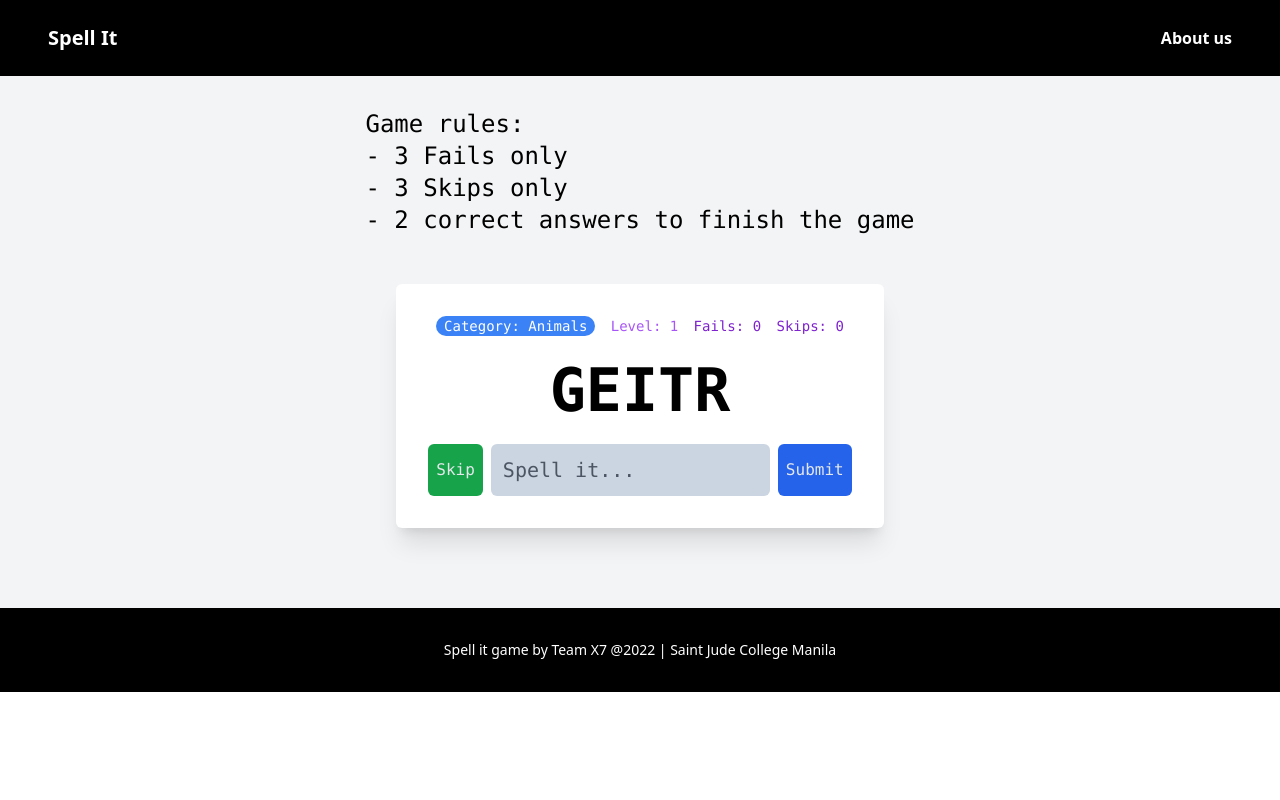
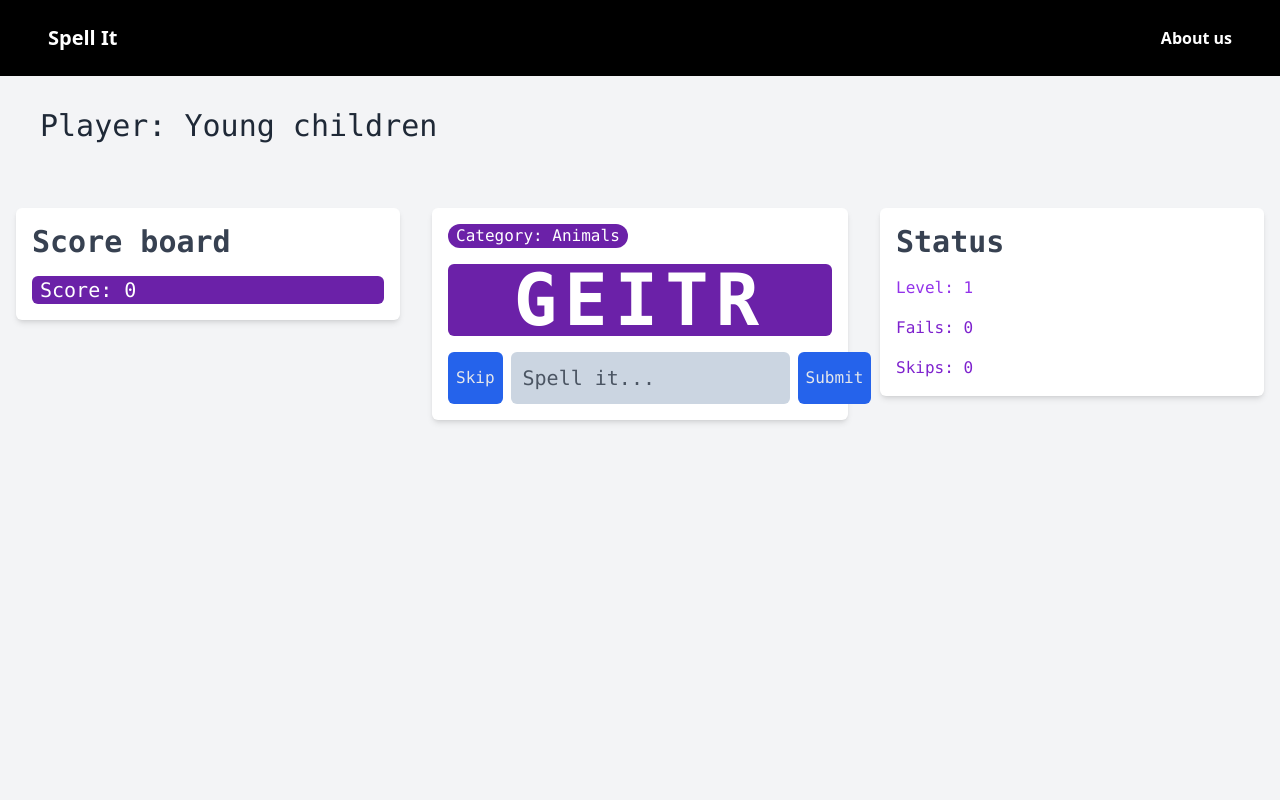
Before and after one commit to kensidiangco/spell-it-game, a Next.js app: page / in a window 1280 px wide. Both pictures are taken after typing "5" into the empty fields and a click on the input "Submit". Shown: the top 800 px of the page. Built offline with nearby package versions, Linux system fonts and the light colour scheme.

Commit message:
Adding animation and changing layout

```diff
--- /dev/null
+++ b/components/GamePanel.jsx
@@ -0,0 +1,79 @@
+import { AnimatePresence, motion } from 'framer-motion'
+import React from 'react'
+
+function GamePanel({ disableButton, category, trySubmit, skipWord, shuffleWord, handleSubmitAnswer, handleSkip, answer, setAnswer, errorMessage, successAnswer }) {
+  return (
+    <>
+        {/* <div className="p-8 bg-white rounded-md shadow-xl flex flex-col gap-6 md:my-8"> */}
+           <span className="flex flex-col md:flex-row items-center">
+            <p className="bg-purple-800 text-white px-2 rounded-xl">Category: {category}</p>
+            {/*<p className="text-sm text-purple-500">Level: {level}</p>
+            <p className={`${trySubmit > 2? "text-md bg-red-600 text-white px-2 rounded-xl" : "text-purple-700 text-sm"}`}>Fails: {trySubmit - 1}</p>
+            <p className={`${skipWord > 2? "text-md bg-red-600 text-white px-2 rounded-xl" : "text-purple-700 text-sm"}`}>Skips: {skipWord}</p>
+          */}</span>
+
+          <motion.button
+            initial={{ opacity: 0.6 }}
+            whileHover={{
+              scale: 1.2,
+              transition: { duration: .5 },
+            }}
+            // whileTap={{ scale: 0.9 }}
+            whileInView={{ opacity: 1 }}
+          >
+            <p className="text-7xl bg-purple-800 text-white rounded-md px-2 font-bold text-center tracking-widest">{shuffleWord}</p>
+          </motion.button>
+
+          <form className='flex flex-col md:flex-row gap-2' onSubmit={handleSubmitAnswer}>
+            <input type="button" value="Skip" className={`${skipWord == 3? "bg-red-600" : "bg-blue-600 hover:bg-blue-500"} text-gray-200 rounded-md p-2 cursor-pointer transition transition-delay-1`} onClick={handleSkip}/>
+            <input type="text" placeholder="Spell it..." className="bg-slate-300 rounded-md p-3 placeholder:text-gray-600 text-xl" value={answer} onChange={(e) => setAnswer(e.target.value)} required />
+            <input type="submit" value="Submit" className={`${disableButton? 'bg-gray-500' : 'bg-blue-600 hover:bg-blue-500'} text-gray-200 rounded-md p-2 cursor-pointer transition transition-delay-1`} disabled={disableButton}/>
+          </form>
+
+          <AnimatePresence>
+            {errorMessage &&
+              <motion.div
+                initial="hidden"
+                animate="visible"
+                variants={{
+                hidden: {
+                  scale: .8,
+                  opacity: 0
+                },
+                visible: {
+                  scale: 1,
+                  opacity: 1,
+                },
+              }}
+              >
+                <p className="text-center bg-red-500 text-white px-3 rounded-xl">{errorMessage}</p>
+              </motion.div>
+            }
+          </AnimatePresence>
+
+          <AnimatePresence>
+            {successAnswer &&
+              <motion.div
+                initial="hidden"
+                animate="visible"
+                variants={{
+                hidden: {
+                  scale: .8,
+                  opacity: 0
+                },
+                visible: {
+                  scale: 1,
+                  opacity: 1,
+                },
+              }}
+              >
+                <p className="text-center bg-green-500 text-white px-3 rounded-xl">{successAnswer}</p>
+              </motion.div>
+            }
+          </AnimatePresence>
+        {/* </div> */}
+    </>
+  )
+}
+
+export default GamePanel
--- /dev/null
+++ b/components/Loser.jsx
@@ -0,0 +1,36 @@
+import React from 'react'
+import Head from 'next/head'
+import { motion } from 'framer-motion';
+
+function Loser({ handlePlayAgain }) {
+  return (
+    <motion.div
+        initial="hidden"
+        animate="visible"
+        variants={{
+          hidden: {
+            scale: .8,
+            opacity: 0
+          },
+          visible: {
+            scale: 1,
+            opacity: 1,
+            transition: {
+              delay: .4
+            }
+          },
+        }}
+      >
+        <Head>
+          <title>Spell it | Game Over</title>
+        </Head>
+        <div className="flex flex-col gap-4 justify-center items-center h-screen bg-gradient-to-r from-red-200 to-white">
+
+          <p className="text-2xl md:text-8xl font-bold text-red-600">😭GAME OVER!💔</p>
+          <input type="button" value="Play again" className="bg-white hover:bg-gray-50 border-2 border-red-600 shadow-md cursor-pointer py-2 px-4 transition transition-delay-1 text-xl" onClick={handlePlayAgain}/>
+        </div>
+      </motion.div>
+  )
+}
+
+export default Loser
--- /dev/null
+++ b/components/StartPage.jsx
@@ -0,0 +1,18 @@
+import React from 'react'
+
+function StartPage({handleSubmit, getAge, setGetAge}) {
+    return (
+        <div className="bg-black h-screen text-white text-center flex flex-col gap-6 justify-center items-center font-mono">
+
+          <p className="text-5xl font-bold">Welcome to our game SPELL IT!</p>
+          <p className="text-md font-bold">Input your age before you can play!</p>
+          <form onSubmit={handleSubmit} className="flex flex-col md:flex-row gap-4 justify-center items-center">
+            <input type="number" placeholder='Input your age...' className="p-4 rounded-md bg-gray-400 placeholder:text-white" name="age" value={getAge} onChange={(e)=> setGetAge(e.target.value)}/>
+
+            <input type="submit" value="Submit" className="p-4 bg-blue-900 hover:bg-blue-800 rounded-md cursor-pointer"/>
+          </form>
+        </div>
+      )
+}
+
+export default StartPage
--- /dev/null
+++ b/components/Winner.jsx
@@ -0,0 +1,36 @@
+import React from 'react'
+import Head from 'next/head'
+import { motion } from 'framer-motion';
+
+function Winner({ handlePlayAgain }) {
+    return (
+      <motion.div
+        initial="hidden"
+        animate="visible"
+        variants={{
+        hidden: {
+          scale: .8,
+          opacity: 0
+        },
+        visible: {
+          scale: 1,
+          opacity: 1,
+          transition: {
+            delay: .4
+          }
+        },
+      }}
+      >
+        <Head>
+            <title>Spell it | Success</title>
+        </Head>
+        <div className="flex flex-col gap-4 justify-center items-center h-screen bg-gradient-to-r from-green-200 to-white">
+            <p className="text-2xl md:text-8xl font-bold text-green-700">Hooray!🎉</p>
+            <p className="text-2xl text-center md:text-5xl font-bold text-green-700">Thank you for playing the game🥰</p>
+            <input type="button" value="Play again" className="bg-green-600 cursor-pointer text-white p-2 px-4 hover:bg-green-500 transition transition-delay-1 text-xl" onClick={handlePlayAgain}/>
+        </div>
+      </motion.div>
+    )
+}
+
+export default Winner
--- a/package.json
+++ b/package.json
@@ -8,6 +8,7 @@
     "lint": "next lint"
   },
   "dependencies": {
+    "framer-motion": "^7.5.3",
     "next": "12.3.1",
     "react": "18.2.0",
     "react-dom": "18.2.0"
--- a/pages/_app.js
+++ b/pages/_app.js
@@ -1,15 +1,30 @@
 import '../styles/globals.css'
 import Navigation from '../components/Navigation'
 import Footer from '../components/Footer'
+import { motion } from 'framer-motion';
 
-function MyApp({ Component, pageProps }) {
+function MyApp({ Component, pageProps, router }) {
   return (
     <>
+    <motion.div key={router.route} initial="pageInitial" animate="pageAnimate" exit="pageExit" variants={{
+      pageInitial: {
+        opacity: 0
+      },
+      pageAnimate: {
+        opacity: 1
+      },
+      pageExit: {
+        backgroundColor: 'white',
+        filter: `invert()`,
+        opacity: 0
+      }
+    }}>
       <Navigation />
       <div className="bg-gray-100 font-mono">
         <Component {...pageProps} />
       </div>
       <Footer />
+    </motion.div>
     </>
   )
 }
--- a/pages/index.js
+++ b/pages/index.js
@@ -1,10 +1,16 @@
 import Head from 'next/head'
 import Image from 'next/image'
 import { useEffect, useState } from 'react'
+import GamePanel from '../components/GamePanel'
+import Loser from '../components/Loser'
+import StartPage from '../components/StartPage'
+import Winner from '../components/Winner'
+import { AnimatePresence, motion } from 'framer-motion';
 
 export default function Home() {
   const [getAge, setGetAge] = useState()
   const [age, setAge] = useState()
+  const [adulthood, setAdulthood] = useState('')
   const [savedAge, setSavedAge] = useState()
   const [errorMessage, setErrorMessage] = useState()
   const [successAnswer, setSuccessMessage] = useState()
@@ -16,6 +22,9 @@ export default function Home() {
   const [answer, setAnswer] = useState()
   const [rightAnswer, setRightAnswer] = useState()
   const [skipWord, setSkipWord] = useState(0)
+  const [disableButton, setDisableButton] = useState(false)
+
+  const [correctAnswer, setCorrectAnswer] = useState([]);
 
   useEffect(() => {
     const unloadCallback = (event) => {
@@ -44,6 +53,23 @@ export default function Home() {
   const MediumCategoryWords = Object.keys(mediumWords)
 
   useEffect(() => {
+    if (age < 11) {
+      setAdulthood('Young children')
+    }
+
+    if (age > 10 && age < 20) {
+      setAdulthood('Teenager')
+    }
+
+    if (age > 19 && age <26) {
+      setAdulthood('Young Adult')
+    }
+
+    if (age > 25) {
+      setAdulthood('Late Adult')
+    }
+
+    // Level 1
     if(age && level == 1) {
       const pickedCategory = BeginnerCategoryWords[Math.floor(Math.random()*BeginnerCategoryWords.length)]
       setCategory(pickedCategory)
@@ -58,6 +84,7 @@ export default function Home() {
       }
     }
 
+    // Level 2
     if(age && level == 2) {
       const pickedCategory = MediumCategoryWords[Math.floor(Math.random()*MediumCategoryWords.length)]
       setCategory(pickedCategory)
@@ -72,8 +99,6 @@ export default function Home() {
       }
     }
   }, [age, trySubmit, level, skipWord])
-
-
 
   useEffect(() => {
     if(getAge) {
@@ -98,69 +123,33 @@ export default function Home() {
     setAnswer()
     setLevel(1)
     setSkipWord(0)
-  }
-
-  if(trySubmit > 3) {
-    return (
-      <>
-        <Head>
-          <title>Spell it | Game Over</title>
-        </Head>
-        <div className="flex flex-col gap-4 justify-center items-center h-screen bg-gradient-to-r from-red-200 to-white">
-
-          <p className="text-2xl md:text-8xl font-bold text-red-600">😭GAME OVER!💔</p>
-          <input type="button" value="Play again" className="bg-white hover:bg-gray-50 border-2 border-red-600 shadow-md cursor-pointer py-2 px-4 transition transition-delay-1 text-xl" onClick={handlePlayAgain}/>
-        </div>
-      </>
-    )
-  }
-
-  if(level > 2) {
-    return (
-      <>
-        <Head>
-          <title>Spell it | Success</title>
-        </Head>
-        <div className="flex flex-col gap-4 justify-center items-center h-screen bg-gradient-to-r from-green-200 to-white">
-          <p className="text-2xl md:text-8xl font-bold text-green-700">Hooray!🎉</p>
-          <p className="text-2xl text-center md:text-5xl font-bold text-green-700">Thank you for playing the game🥰</p>
-          <input type="button" value="Play again" className="bg-green-600 cursor-pointer text-white p-2 px-4 hover:bg-green-500 transition transition-delay-1 text-xl" onClick={handlePlayAgain}/>
-        </div>
-      </>
-    )
-  }
-
-  if(!age) {
-    return (
-      <div className="bg-black h-screen text-white text-center flex flex-col gap-6 justify-center items-center font-mono">
-
-        <p className="text-5xl font-bold">Welcome to our game SPELL IT!</p>
-        <p className="text-md font-bold">Input your age before you can play!</p>
-        <form onSubmit={handleSubmit} className="flex flex-col md:flex-row gap-4 justify-center items-center">
-          <input type="number" placeholder='Input your age...' className="p-4 rounded-md bg-gray-400 placeholder:text-white" name="age" value={getAge} onChange={(e)=> setGetAge(e.target.value)}/>
-
-          <input type="submit" value="Submit" className="p-4 bg-blue-900 hover:bg-blue-800 rounded-md cursor-pointer"/>
-        </form>
-      </div>
-    )
+    setCorrectAnswer([])
+    setSuccessMessage('')
+    setErrorMessage('')
   }
 
   const handleSubmitAnswer = (e) => {
     e.preventDefault()
     setAnswer('')
 
+    setDisableButton(true)
+    setTimeout(() => {
+      setDisableButton(false)
+    }, 1500)
+
     if(answer?.toUpperCase() === rightAnswer) {
       setSuccessMessage("Correct!")
+      setCorrectAnswer(prevArr => [...prevArr, answer])
       setLevel(level + 1);
       setTimeout(() => {
         setSuccessMessage()
-      }, 5000)
+      }, 1500)
     } else {
       setErrorMessage(`Wrong spelling! \n try: ${trySubmit}`)
       setTrySubmit(trySubmit + 1);
       setTimeout(() => {
         setErrorMessage()
-      }, 3000)
+      }, 1500)
     }
   }
 
@@ -172,43 +161,141 @@ export default function Home() {
       setErrorMessage(`No more skip!`)
         setTimeout(() => {
           setErrorMessage()
-        }, 3000)
+        }, 2000)
     }
   }
 
-  console.log(skipWord)
+  // Pages
+
+  if(trySubmit > 3) {
+    return <Loser handlePlayAgain={handlePlayAgain} />
+  }
+
+  if(level > 2) {
+    return <Winner handlePlayAgain={handlePlayAgain} />
+  }
+
+  if(!age) {
+    return <StartPage handleSubmit={handleSubmit} getAge={getAge} setGetAge={setGetAge} />
+  }
 
   return (
-    <>
+    <motion.div
+      initial="hidden"
+      animate="visible"
+      variants={{
+        hidden: {
+          scale: .8,
+          opacity: 0
+        },
+        visible: {
+          scale: 1,
+          opacity: 1,
+          transition: {
+            delay: .4
+          }
+        },
+      }}
+    >
+
       <Head>
-        <title>Home</title>
+        <title>Spell It | Gameplay</title>
       </Head>
-      <div className="flex flex-col justify-center items-center gap-4 pb-12">
-        {/* <input type="button" value="Edit Age" onClick={editAge} className="p-4 bg-blue-900 hover:bg-blue-800 rounded-md cursor-pointer text-white" /> */}
+      <p className="text-3xl text-gray-800 pt-8 ml-10">Player: {adulthood}</p>
+      {/* <div className="flex flex-col justify-center items-center gap-4 pb-12 min-h-screen"> */}
+
+        {/* <input type="button" value="Edit Age" onClick={editAge} className="p-4 bg-blue-900 hover:bg-blue-800 rounded-md cursor-pointer text-white" />
         <div className="mt-8 flex flex-col mx-8 md:mx-none">
           <p className="text-2xl">Game rules:</p>
           <p className="text-2xl">- 3 Fails only</p>
           <p className="text-2xl">- 3 Skips only</p>
           <p className="text-2xl">- 2 correct answers to finish the game</p>
+        </div> */}
+
+        <div class="grid grid-cols-3 gap-4 place-items-center h-screen items-start pt-16">
+          <div className='flex flex-col gap-4 bg-white p-4 rounded-md shadow-md w-96'>
+            <p className="text-3xl font-bold text-gray-700">Score board</p>
+            <p className="text-xl bg-purple-800 px-2 text-white rounded-md">Score: <span>{level - 1}</span></p>
+
+            <AnimatePresence>
+              {correctAnswer?.map((answer, i) => (
+                <motion.div
+                  initial="hidden"
+                  animate="visible"
+                  variants={{
+                  hidden: {
+                    scale: .8,
+                    opacity: 0
+                  },
+                  visible: {
+                    scale: 1,
+                    opacity: 1,
+                  },
+                }}
+              >
+                  <li className="bg-green-600 px-2 rounded-md text-white">{answer}</li>
+              </motion.div>
+              ))}
+            </AnimatePresence>
+          </div>
+
+          <div className='grid grid-cols-1 gap-4 bg-white p-4 rounded-md shadow-md'>
+            <GamePanel
+              level={level}
+              category={category}
+              trySubmit={trySubmit}
+              skipWord={skipWord}
+              shuffleWord={shuffleWord}
+              handleSubmitAnswer={handleSubmitAnswer}
+              handleSkip={handleSkip}
+              answer={answer}
+              setAnswer={setAnswer}
+              errorMessage={errorMessage}
+              successAnswer={successAnswer}
+              disableButton={disableButton}
+            />
+          </div>
+
+          <div className='grid grid-cols-1 gap-4 bg-white p-4 rounded-md shadow-md w-96'>
+            <p className="text-3xl font-bold text-gray-700">Status</p>
+            <p className="text-purple-600">Level: {level}</p>
+            {trySubmit > 2 ?
+              <motion.div
+                animate={{
+                  rotate: [-1, 1.4, 1],
+                }}
+                transition={{
+                  delay: Math.random() * 0.7 + 0.05,
+                  repeat: Infinity,
+                  duration: Math.random() * 0.07 + 0.23
+                }}
+              >
+                <p className={`${trySubmit > 2? "text-md bg-red-600 text-white px-2 rounded-xl" : "text-purple-700"}`}>Fails: {trySubmit - 1}</p>
+              </motion.div>
+            :
+              <p className={`${trySubmit > 2? "text-md bg-red-600 text-white px-2 rounded-xl" : "text-purple-700"}`}>Fails: {trySubmit - 1}</p>
+
+            }
+            {skipWord > 2?
+              <motion.div
+                animate={{
+                  rotate: [-1, 1.4, 1],
+                }}
+                transition={{
+                  delay: Math.random() * 0.7 + 0.05,
+                  repeat: Infinity,
+                  duration: Math.random() * 0.07 + 0.23
+                }}
+              >
+                <p className={`${skipWord > 2? "text-md bg-red-600 text-white px-2 rounded-xl" : "text-purple-700"}`}>Skips: {skipWord}</p>
+              </motion.div>
+            :
+              <p className={`${skipWord > 2? "text-md bg-red-600 text-white px-2 rounded-xl" : "text-purple-700"}`}>Skips: {skipWord}</p>
+            }
+          </div>
         </div>
-        <div className="p-8 bg-white rounded-md shadow-xl flex flex-col gap-6 md:my-8">
-          <span className="flex flex-col md:flex-row justify-around items-center">
-            <p className="text-sm bg-blue-500 text-white px-2 rounded-xl">Category: {category}</p>
-            <p className="text-sm text-purple-500">Level: {level}</p>
-            <p className={`${trySubmit > 2? "text-md bg-red-600 text-white px-2 rounded-xl" : "text-purple-700 text-sm"}`}>Fails: {trySubmit - 1}</p>
-            <p className={`${skipWord > 2? "text-md bg-red-600 text-white px-2 rounded-xl" : "text-purple-700 text-sm"}`}>Skips: {skipWord}</p>
-          </span>
-          <p className="text-6xl font-bold text-center">{shuffleWord}</p>
 
-          <form className='flex flex-col md:flex-row gap-2' onSubmit={handleSubmitAnswer}>
-            <input type="button" value="Skip" className={`${skipWord == 3? "bg-red-600" : "bg-green-600 hover:bg-green-500"} text-gray-200 rounded-md p-2 cursor-pointer`} onClick={handleSkip}/>
-            <input type="text" placeholder="Spell it..." className="bg-slate-300 rounded-md p-3 placeholder:text-gray-600 text-xl" value={answer} onChange={(e) => setAnswer(e.target.value)} required />
-            <input type="submit" value="Submit" className="bg-blue-600 text-gray-200 rounded-md p-2 cursor-pointer hover:bg-blue-500"/>
-          </form>
-          {errorMessage && <p className="text-center bg-red-500 text-white px-3 rounded-xl">{errorMessage}</p>}
-          {successAnswer && <p className="text-center bg-green-500 text-white px-3 rounded-xl">{successAnswer}</p>}
-        </div>
-      </div>
-    </>
+      {/* </div> */}
+      </motion.div>
   )
 }
```
Also changed, not shown: 1 other file (tests, documents, lock files or other folders).
